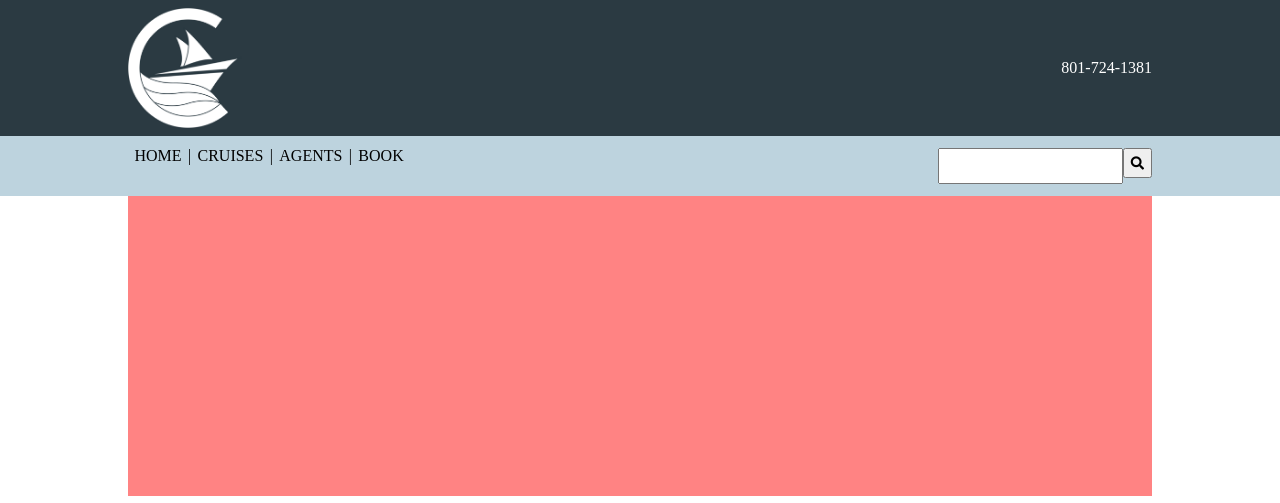
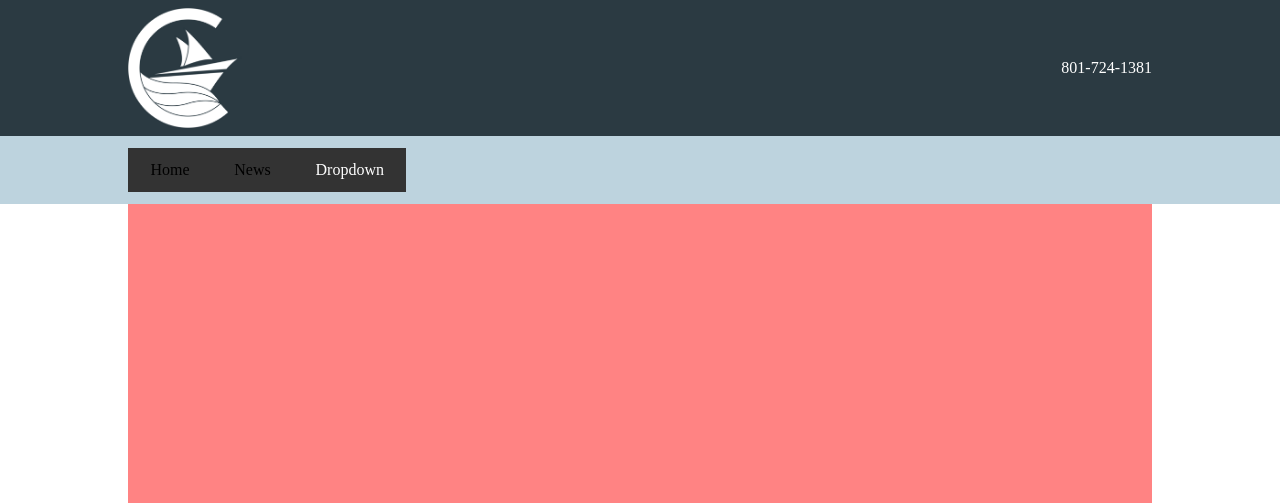
Before and after one commit to manoy96/Content-Management-Systems, a PHP site: page / in a window 1280 px wide. Shown: the top 503 px of the page. Run offline with PHP 8.4, Linux system fonts and the light colour scheme; style sheets or scripts are compiled from the project's sources; some libraries are stand-ins or nearby versions.

Commit message:
attempting to add dropdown nav

```diff
--- a/Unit01HTML5_Template/index.html
+++ b/Unit01HTML5_Template/index.html
@@ -24,18 +24,21 @@
   <!-- NAVIGATION -->
 
     <div class="navigation">
-      <nav>
+      <nav class="clearfix">
         <ul>
-          <a href="#"><li>HOME</li></a> |
-          <a href="#"><li>CRUISES</li></a> |
-          <a href="#"><li>AGENTS</li></a> |
-          <a href="#"><li>BOOK</li></a>
+          <li><a href="#home">Home</a></li>
+          <li><a href="#news">News</a></li>
+          <li class="dropdown">
+            <a href="javascript:void(0)" class="dropbtn">Dropdown</a>
+            <div class="dropdown-content">
+              <a href="#">Link 1</a>
+              <a href="#">Link 2</a>
+              <a href="#">Link 3</a>
+            </div>
+          </li>
         </ul>
-        <div class="searchBar">
-            <input type="text" name="" id="search">
-            <button type="submit"><i class="fas fa-search"></i></button>
-        </div>
       </nav>
+
     </div>
 
     <main>
@@ -119,6 +122,6 @@
 
 
 
-
+    <script src="js/menuToggle.js"></script>
 </body>
 </html>
--- a/Unit01HTML5_Template/scss/_small-default.scss
+++ b/Unit01HTML5_Template/scss/_small-default.scss
@@ -120,3 +120,60 @@ h2#blog {
 
 
 }
+
+
+
+
+
+
+
+ul {
+  list-style-type: none;
+  margin: 0;
+  padding: 0;
+  overflow: hidden;
+  background-color: #333;
+}
+
+li {
+  float: left;
+}
+
+li a, .dropbtn {
+  display: inline-block;
+  color: white;
+  text-align: center;
+  padding: 14px 16px;
+  text-decoration: none;
+}
+
+li a:hover, .dropdown:hover .dropbtn {
+  background-color: red;
+}
+
+li.dropdown {
+  display: inline-block;
+}
+
+.dropdown-content {
+  display: none;
+  position: absolute;
+  background-color: #f9f9f9;
+  min-width: 160px;
+  box-shadow: 0px 8px 16px 0px rgba(0,0,0,0.2);
+  z-index: 1;
+}
+
+.dropdown-content a {
+  color: black;
+  padding: 12px 16px;
+  text-decoration: none;
+  display: block;
+  text-align: left;
+}
+
+.dropdown-content a:hover {background-color: #f1f1f1}
+
+.dropdown:hover .dropdown-content {
+  display: block;
+}
```
